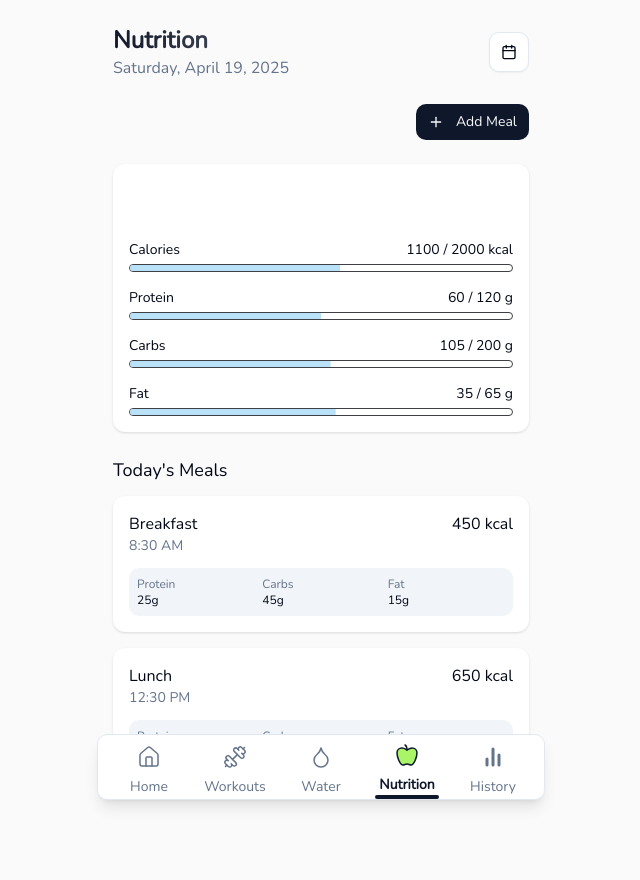
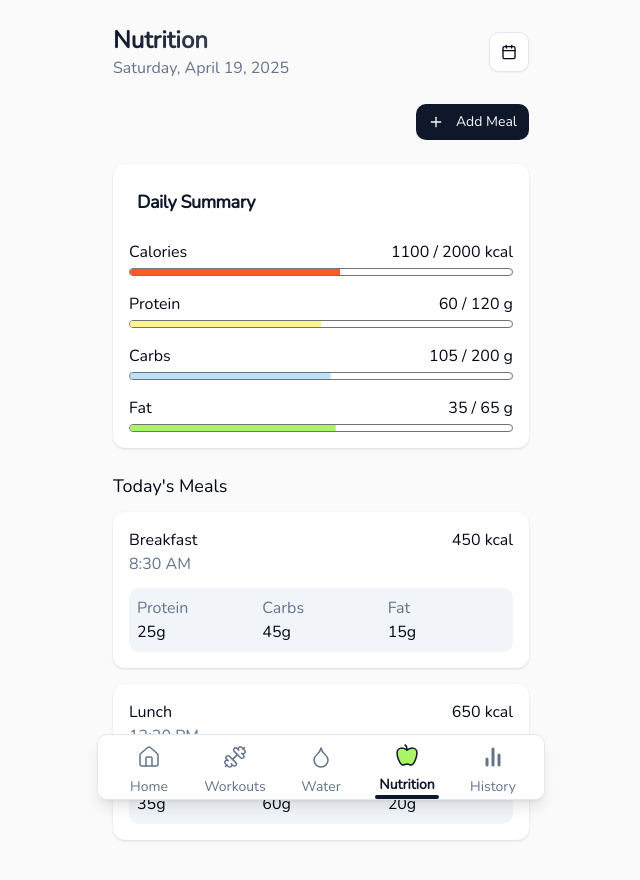
Before and after one commit to pawtanic/nutri-flex, a Next.js app: page /nutrition in a window 1280 px wide. Shown: the top 880 px of the page, without its empty margins (319-959 px from the left). Built offline with nearby package versions, Linux system fonts and the light colour scheme.

Commit message:
refactor

```diff
--- a/app/(frontend)/api/public-api.tsx
+++ b/app/(frontend)/api/public-api.tsx
@@ -12,7 +12,7 @@ class ApiClient {
       method: 'GET',
       headers: this.headers,
     });
-
+    console.log(response);
     if (!response.ok) {
       throw new Error(`API request failed with status ${response.status}`);
     }
--- a/app/(frontend)/components/common/form-error-message/form-error-message.tsx
+++ b/app/(frontend)/components/common/form-error-message/form-error-message.tsx
@@ -2,10 +2,11 @@ import React from 'react';
 
 interface FormErrorMessageProps {
   errorMessage: string;
+  className?: string;
 }
 
-function FormErrorMessage({ errorMessage }: FormErrorMessageProps) {
-  return <p className="col-span-2 text-sm text-red-500 mt-2">{errorMessage}</p>;
+function FormErrorMessage({ errorMessage, className }: FormErrorMessageProps) {
+  return <p className={`col-span-2 text-sm text-red-500 mt-2 ${className}`}>{errorMessage}</p>;
 }
 
 export default FormErrorMessage;
--- a/app/(frontend)/components/goal-progress.tsx
+++ b/app/(frontend)/components/goal-progress.tsx
@@ -20,7 +20,7 @@ const goals = [
     unit: 'glasses',
   },
   {
-    name: 'Calorie Goal',
+    name: 'Calories Goal',
     current: 1800,
     target: 2000,
     percentage: 90,
@@ -45,8 +45,8 @@ const getFillColor = (goalName: Goal['name']): string => {
       return 'bg-primary';
     case 'Daily Water':
       return 'bg-quinary';
-    case 'Calorie Goal':
-      return 'bg-tertiary';
+    case 'Calories Goal':
+      return 'bg-calories';
     case 'Protein Intake':
       return 'bg-quaternary';
     default:
--- a/app/(frontend)/components/streak-card.tsx
+++ b/app/(frontend)/components/streak-card.tsx
@@ -18,7 +18,7 @@ export function StreakCard({ className }: StreakCardProps) {
           <div className="flex items-center">
             <div className="border p-2 rounded-full mr-3">
               {/*todo: color var*/}
-              <Flame className="h-8 w-8 text-[#FF5C2B]" />
+              <Flame className="h-8 w-8 text-calories" />
             </div>
             <div>
               <p className="text-muted-foreground">Current Streak</p>
--- a/app/(frontend)/globals.css
+++ b/app/(frontend)/globals.css
@@ -28,6 +28,7 @@
     --tertiary: 92, 86%, 68%;
     --quaternary: 55 100% 77%;
     --quinary: 202 82% 85%;
+    --calories: 14 100% 58%;
   }
 
   .dark {
@@ -68,7 +69,7 @@
   }
 
   .progress {
-    @apply bg-white border border-zinc-700;
+    @apply bg-white border border-zinc-500;
   }
 
   .small-icon {
--- a/app/(frontend)/nutrition/_components/meal/manual-meal-form.tsx
+++ b/app/(frontend)/nutrition/_components/meal/manual-meal-form.tsx
@@ -46,7 +46,7 @@ export function ManualMealForm() {
         label="Total Protein"
         value={macros.protein}
         max={50}
-        rangeColor="bg-tertiary"
+        rangeColor="bg-quaternary"
         onChange={value => handleMacroChange('protein', value)}
       />
 
@@ -62,7 +62,7 @@ export function ManualMealForm() {
         label="Total Fat"
         value={macros.fat}
         max={50}
-        rangeColor="bg-quaternary"
+        rangeColor="bg-tertiary"
         onChange={value => handleMacroChange('fat', value)}
       />
 
--- a/app/(frontend)/nutrition/page.tsx
+++ b/app/(frontend)/nutrition/page.tsx
@@ -8,9 +8,6 @@ import { Input } from '@/components/ui/input';
 import { Progress } from '@/components/ui/progress';
 import { DateHeader } from '@/components/date-header';
 import { useDate } from '@/app/(frontend)/context/date-context';
-
-export default function NutritionPage() {
-  const { selectedDate } = useDate();
 
 // Sample nutrition data - in a real app, you'd filter this based on the selected date
 const meals = [
@@ -42,10 +39,11 @@ export default function NutritionPage() {
   fat: { current: 35, target: 65 },
 };
 
+export default function NutritionPage() {
+  const { selectedDate } = useDate();
   return (
     <div className="container max-w-md mx-auto pb-20 pt-6 px-4">
       <DateHeader title="Nutrition" />
-
       <div className="flex justify-end mb-6">
         <Link href="/nutrition/add">
           <Button size="sm">
@@ -54,74 +52,43 @@ export default function NutritionPage() {
           </Button>
         </Link>
       </div>
-
-      {/* Daily Summary */}
       <Card className="mb-6 card-shadow border-none overflow-hidden">
         <CardHeader className="pb-2 nutrition-gradient text-white">
-          <CardTitle className="text-lg">Daily Summary</CardTitle>
+          <CardTitle className="text-lg text-primary">Daily Summary</CardTitle>
         </CardHeader>
         <CardContent className="p-4">
           <div className="space-y-4">
-            <div>
-              <div className="flex justify-between text-sm mb-1">
-                <span>Calories</span>
-                <span>
-                  {dailyTotals.calories.current} / {dailyTotals.calories.target} kcal
-                </span>
-              </div>
-              <Progress
-                value={(dailyTotals.calories.current / dailyTotals.calories.target) * 100}
-                className="h-2 progress"
+            {/*TODO: depened on data structure from backend consider mapping over it*/}
+            <DailySummary
+              progressFill="bg-calories"
+              title="Calories"
+              dailyTotals={dailyTotals.calories}
+              unit="kcal"
             />
-            </div>
-            <div>
-              <div className="flex justify-between text-sm mb-1">
-                <span>Protein</span>
-                <span>
-                  {dailyTotals.protein.current} / {dailyTotals.protein.target} g
-                </span>
-              </div>
-              <Progress
-                value={(dailyTotals.protein.current / dailyTotals.protein.target) * 100}
-                className="h-2 progress"
+            <DailySummary
+              progressFill="bg-quaternary"
+              title="Protein"
+              dailyTotals={dailyTotals.protein}
+              unit="g"
             />
-            </div>
-            <div>
-              <div className="flex justify-between text-sm mb-1">
-                <span>Carbs</span>
-                <span>
-                  {dailyTotals.carbs.current} / {dailyTotals.carbs.target} g
-                </span>
-              </div>
-              <Progress
-                value={(dailyTotals.carbs.current / dailyTotals.carbs.target) * 100}
-                className="h-2 progress"
+            <DailySummary
+              progressFill="bg-quinary"
+              title="Carbs"
+              dailyTotals={dailyTotals.carbs}
+              unit="g"
             />
-            </div>
-            <div>
-              <div className="flex justify-between text-sm mb-1">
-                <span>Fat</span>
-                <span>
-                  {dailyTotals.fat.current} / {dailyTotals.fat.target} g
-                </span>
-              </div>
-              <Progress
-                value={(dailyTotals.fat.current / dailyTotals.fat.target) * 100}
-                className="h-2 progress"
+            <DailySummary
+              progressFill="bg-tertiary"
+              title="Fat"
+              dailyTotals={dailyTotals.fat}
+              unit="g"
             />
-            </div>
           </div>
         </CardContent>
       </Card>
 
-      {/* Search */}
-      {/*<div className="relative mb-6">*/}
-      {/*  <Search className="absolute left-3 top-1/2 transform -translate-y-1/2 h-4 w-4 text-muted-foreground" />*/}
-      {/*  <Input placeholder="Search foods..." className="pl-9" />*/}
-      {/*</div>*/}
-
       {/* Meals */}
-      <h2 className="text-lg font-medium mb-3">Today's Meals</h2>
+      <h2 className="text-lg font-medium mb-3">Today&apos;s Meals</h2>
       {meals.map(meal => (
         <Card
           key={meal.id}
@@ -131,13 +98,13 @@ export default function NutritionPage() {
             <div className="flex justify-between items-start">
               <div>
                 <h3 className="font-medium">{meal.name}</h3>
-                <p className="text-sm text-muted-foreground">{meal.time}</p>
+                <p className="text-muted-foreground">{meal.time}</p>
               </div>
               <div className="text-right">
                 <p className="font-medium">{meal.calories} kcal</p>
               </div>
             </div>
-            <div className="grid grid-cols-3 gap-2 mt-3 text-xs bg-muted p-2 rounded-md">
+            <div className="grid grid-cols-3 gap-2 mt-3 bg-muted p-2 rounded-md">
               <div>
                 <p className="text-muted-foreground">Protein</p>
                 <p className="font-medium">{meal.protein}g</p>
@@ -157,3 +124,25 @@ export default function NutritionPage() {
     </div>
   );
 }
+
+interface DailySummaryProps {
+  title: string;
+  dailyTotals: { current: number; target: number };
+  unit: 'g' | 'kcal';
+  progressFill: string;
+}
+
+function DailySummary({ title, dailyTotals, unit, progressFill }: DailySummaryProps) {
+  const formattedValue = `${dailyTotals.current} / ${dailyTotals.target} ${unit}`;
+  const progressPercentage = (dailyTotals.current / dailyTotals.target) * 100;
+
+  return (
+    <div>
+      <div className="flex justify-between mb-1">
+        <span>{title}</span>
+        <span>{formattedValue}</span>
+      </div>
+      <Progress progressFill={progressFill} value={progressPercentage} className="h-2 progress" />
+    </div>
+  );
+}
--- a/app/(frontend)/workouts/_components/data-source-attribution.tsx
+++ /dev/null
@@ -1,14 +0,0 @@
-'use client';
-
-import Link from 'next/link';
-import WarningAlert from '@/components/common/warning-alert/warning-alert';
-
-export function DataSourceAttribution() {
-  return (
-    <WarningAlert description="The results rely on free data from Ninja API">
-      <Link href="https://api-ninjas.com/api/exercises" className="ml-2 underline">
-        Learn more
-      </Link>
-    </WarningAlert>
-  );
-}
--- a/tailwind.config.ts
+++ b/tailwind.config.ts
@@ -29,6 +29,7 @@ const config = {
         tertiary: 'hsl(var(--tertiary))',
         quaternary: 'hsl(var(--quaternary))',
         quinary: 'hsl(var(--quinary))',
+        calories: 'hsl(var(--calories))',
         primary: {
           DEFAULT: 'hsl(var(--primary))',
           foreground: 'hsl(var(--primary-foreground))',
```
Also changed, not shown: app/(frontend)/workouts/_components/exercise-list.tsx (+13 -0 lines), app/(frontend)/workouts/_components/exercise-selector.tsx (+16 -9 lines), app/(frontend)/workouts/_components/muscle-group-selector.tsx (+11 -4 lines). Lines whose indentation alone changed are shown as unchanged.
